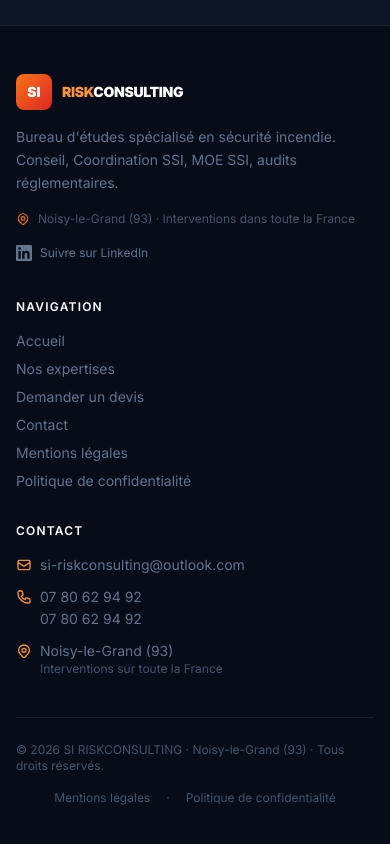
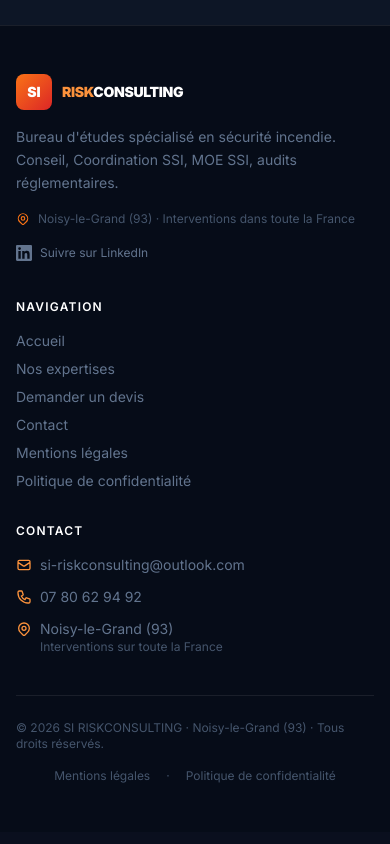
Before and after one commit to Saidh94/si-riskconsulting, a Next.js app: page / in a window 390 px wide. Shown: the part 8660-9504 px from the top of the page. Built offline with nearby package versions, Linux system fonts and the light colour scheme.

Commit message:
fix: footer téléphone affiché une seule fois

```diff
--- a/components/Footer.tsx
+++ b/components/Footer.tsx
@@ -83,8 +83,7 @@ export default function Footer() {
                 <svg className="w-4 h-4 mt-0.5 text-orange-400 shrink-0" fill="none" viewBox="0 0 24 24" stroke="currentColor">
                   <path strokeLinecap="round" strokeLinejoin="round" strokeWidth={2} d="M3 5a2 2 0 012-2h3.28a1 1 0 01.948.684l1.498 4.493a1 1 0 01-.502 1.21l-2.257 1.13a11.042 11.042 0 005.516 5.516l1.13-2.257a1 1 0 011.21-.502l4.493 1.498a1 1 0 01.684.949V19a2 2 0 01-2 2h-1C9.716 21 3 14.284 3 6V5z" />
                 </svg>
-                <div className="flex flex-col gap-0.5">
-                  <a href="tel:+33780629492" className="text-slate-500 hover:text-orange-400 transition-colors">07 80 62 94 92</a>
+                <div>
                   <a href="tel:+33780629492" className="text-slate-500 hover:text-orange-400 transition-colors">07 80 62 94 92</a>
                 </div>
               </li>
```
